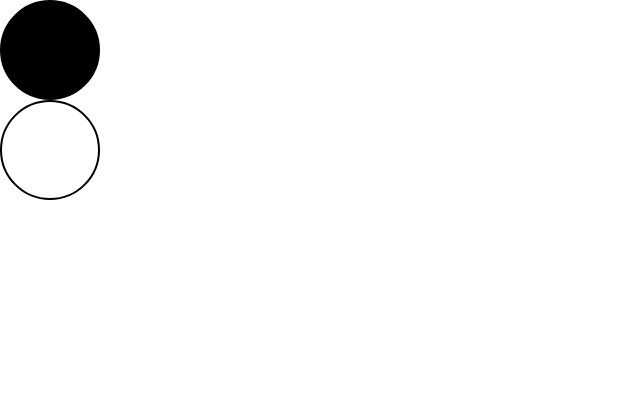
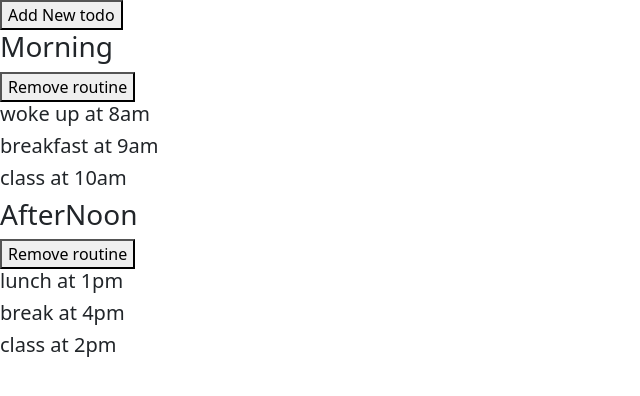
Before and after one commit to Gayathri2828/react_practise, a React (Create React App) app: page / in a window 1280 px wide. Shown: the top 396 px of the page, without its empty margins (0-640 px from the left). Built offline with nearby package versions, Linux system fonts and the light colour scheme.

Commit message:
hooks intro & useState

```diff
--- a/src/App.js
+++ b/src/App.js
@@ -1,29 +1,29 @@
  import React from "react";
- import { Card } from "./components/card/card.js";
- import { ImageComponents } from "./components/image/imageComponent.js";
- import { ListParentOrdered } from "./components/list/listParent.js";
+// import { Card } from "./components/card/card.js";
+// import { ImageComponents } from "./components/image/imageComponent.js";
+// import { ListParentOrdered } from "./components/list/listParent.js";
  import "./index.css";
- import ButtonComponentClass from "./components/class-components/button.js";
-import TodoComponent from "./components/class-components/todo/todo.js";
-import ProductListing from "./components/class-components/productListing/productListing.js";
-import Weather from "./components/weather/weather.js";
+// import ButtonComponentClass from "./components/class-components/button.js";
 
-import Counter from "./components/task/count.js";
-import MountingPhase from "./components/class-components/mounting/mounting.js";
-import Unmounting from "./components/class-components/unmounting/unMounting.js";
-import ParentComponent from "./components/class-components/purecomponent/parent.js";
-import CircleComponent from "./components/class-components/circleTask/circles.js";
+//import ProductListing from "./components/class-components/productListing/productListing.js";
+//import Weather from "./components/weather/weather.js";
+
+//import Counter from "./components/task/count.js";
+//import MountingPhase from "./components/class-components/mounting/mounting.js";
+//import Unmounting from "./components/class-components/unmounting/unMounting.js";
+//import ParentComponent from "./components/class-components/purecomponent/parent.js";
+//import CircleComponent from "./components/class-components/circleTask/circles.js";
+//import UseStateExample from "./components/functionalHooks/useState/useState.js";
+
+import TodoComponents from "./components/functionalHooks/useState/todos.js";
 
 
 const App = () => {
-const isLogin = true;
+//const isLogin = true;
   return (
      <div>
-       {/*<MountingPhase favColor={"red"}/>*/}
-       {/*<Unmounting/>*/}
-       {/*<ParentComponent/>*/}
-       <CircleComponent/>
 
+      <TodoComponents/>
 
       </div>
     );
--- /dev/null
+++ b/src/components/functionalHooks/useState/todos.js
@@ -0,0 +1,127 @@
+//import React, { useState } from "react";
+
+
+//const TodoComponents = () => {
+//    const initialState= [
+//        {
+//            id:1,
+//            period:"Morning",
+//            routine:["woke up at 8am","breakfast at 9am","class at 10am"]
+//        },
+//        {
+//            id:2,
+//            period:"Afternoon",
+//            routine:["lunch up at 1am","break at 4am","class at 2am"]
+//        },
+//    ];
+//    const[ todos,setTodos] = useState(initialState);
+//    const addNewTodo=()=>{
+//        const dummyTodo={
+//            id:3,
+//            period:"Evening",
+//            routine:["snacks at 5pm","instagram at 6pm","whatsapp at 7pm-3am"]
+//        };
+
+//         const dummyIncluded=todos.find(
+//            (eachTodo)=>eachTodo.id===dummyTodo.id
+//        );
+//        const updatedTodos=[...todos,dummyTodo]
+//        if(!dummyIncluded) {
+//            setTodos(updatedTodos);
+//        };
+//        //const removeRoutingHandler = (each) => {
+//        //    const id=each.id;
+//        //}
+//        const RoutineHandler = (each)=>{
+//            const id=each.id
+//        };
+//}
+//   return (
+//<>
+//                <button onClick={addNewTodo}>Add New Todo</button>
+//                {todos.map((each)=>{
+//        return (
+//                            <>
+//                             <h3>{each.period}</h3>
+//                             <button onClick={()=>RoutineHandler(each)}>Remove routine</button>
+//                             {each.routine.map((eachRoutine)=>{
+//                                return(
+//                                    <>
+//                                    <h5>{eachRoutine}</h5>
+//                                    </>
+//                        );
+
+//                    })}
+
+//                </>
+//            );
+//        })}
+
+//    </>
+//   )
+//}
+//export default TodoComponents;
+
+
+import { useState } from "react";
+
+const TodoComponents = () => {
+  const initialState = [
+    {
+      id: 1,
+      period: "Morning",
+      routine: ["woke up at 8am", "breakfast at 9am", "class at 10am"],
+    },
+    {
+      id: 2,
+      period: "AfterNoon",
+      routine: ["lunch  at 1pm", "break at 4pm ", "class at 2pm"],
+    },
+  ];
+  const [todos, setTodos] = useState(initialState);
+  const addNewTodo = () => {
+    const dummyTodo = {
+      id: 3,
+      period: "Evening",
+      routine: ["Snacks  at 5pm", "instagran at 6pm ", "Whatsapp at 7pm-3am"],
+    };
+
+    const dummyIncluded = todos.find(
+      (eachTodo) => eachTodo.id === dummyTodo.id
+    );
+    const updatedTodos = [...todos, dummyTodo];
+    if (!dummyIncluded) {
+      setTodos(updatedTodos);
+    }
+  };
+
+  const removeRoutingHandler = (each) => {
+    const id = each.id;
+
+    const filteredData = todos.filter((eachTodo) => eachTodo.id != id);
+    setTodos(filteredData);
+  };
+  return (
+    <>
+      <button onClick={addNewTodo}>Add New todo</button>
+      {todos.map((each) => {
+        return (
+          <>
+            <h3>{each.period}</h3>
+            <button onClick={() => removeRoutingHandler(each)}>
+              Remove routine
+            </button>
+            {each.routine.map((eachRoutine) => {
+              return (
+                <>
+                  <h5>{eachRoutine}</h5>
+                </>
+              );
+            })}
+          </>
+        );
+      })}
+    </>
+  );
+};
+export default TodoComponents;
```
Also changed, not shown: src/components/functionalHooks/useState/useStateEx.js (added, +49 -0 lines), 1 other file (tests, documents, lock files or other folders).
